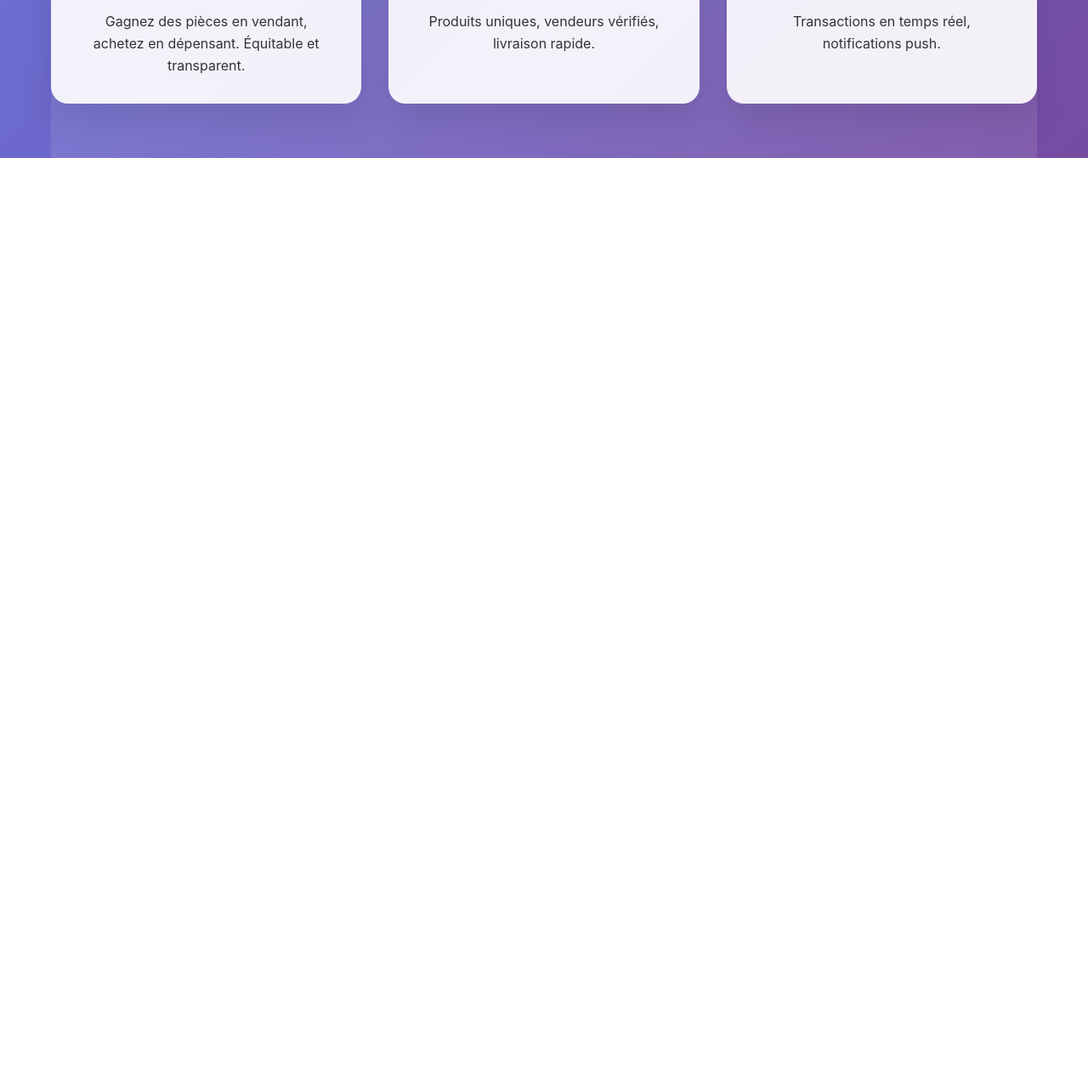
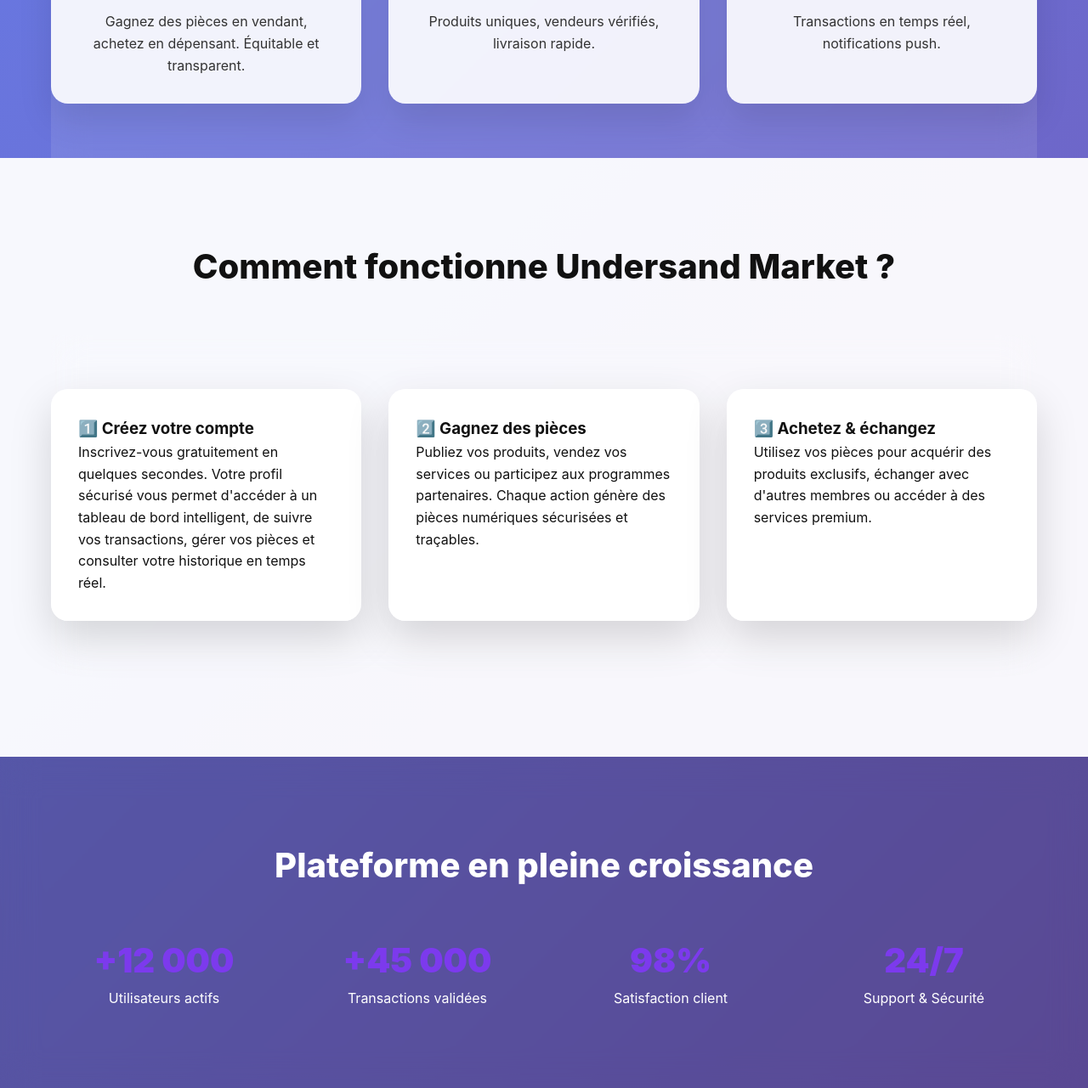
Before and after one commit to amateurdefantaisie/undersand-market, a website: page index.html in a window 1280 px wide. Shown: the part 731-2012 px from the top of the page at 85% size. Before the commit the page ends 917 px from the top, so only its background shows below. Drawn offline with Linux system fonts and the light colour scheme.

Commit message:
Update index.html

```diff
--- a/index.html
+++ b/index.html
@@ -22,6 +22,67 @@
     .feature { text-align: center; padding: 2rem; background: rgba(255,255,255,0.9); border-radius: 20px; box-shadow: 0 20px 40px rgba(0,0,0,0.1); }
     .feature-icon { font-size: 4rem; margin-bottom: 1rem; }
     @media (max-width: 768px) { .container { padding: 0 16px; } }
+    /* =========================
+   PREMIUM SECTIONS
+========================= */
+
+.section {
+  padding: 6rem 0;
+}
+
+.section-dark {
+  background: rgba(0,0,0,0.2);
+  backdrop-filter: blur(20px);
+}
+
+.section-light {
+  background: rgba(255,255,255,0.95);
+  color: #111;
+}
+
+.section-title {
+  text-align: center;
+  font-size: 2.5rem;
+  font-weight: 800;
+  margin-bottom: 3rem;
+}
+
+.card-premium {
+  background: rgba(255,255,255,0.95);
+  padding: 2rem;
+  border-radius: 20px;
+  box-shadow: 0 20px 50px rgba(0,0,0,0.15);
+  transition: .4s;
+}
+
+.card-premium:hover {
+  transform: translateY(-8px);
+  box-shadow: 0 30px 70px rgba(0,0,0,0.25);
+}
+
+.stats-grid {
+  display:grid;
+  grid-template-columns: repeat(auto-fit,minmax(200px,1fr));
+  gap:2rem;
+  text-align:center;
+}
+
+.stat-number {
+  font-size:2.5rem;
+  font-weight:900;
+  color:#7c3aed;
+}
+
+.faq-item {
+  margin-bottom:1.5rem;
+}
+
+.footer {
+  padding:4rem 0;
+  text-align:center;
+  background:rgba(0,0,0,0.4);
+  color:white;
+}
   </style>
 </head>
 <body class="gradient-bg">
@@ -65,6 +126,121 @@
     </section>
   </div>
 
+<section class="section section-light">
+  <div class="container">
+    <h2 class="section-title">Comment fonctionne Undersand Market ?</h2>
+
+    <div class="features">
+      <div class="card-premium">
+        <h3>1️⃣ Créez votre compte</h3>
+        <p>
+          Inscrivez-vous gratuitement en quelques secondes. Votre profil sécurisé vous permet
+          d'accéder à un tableau de bord intelligent, de suivre vos transactions,
+          gérer vos pièces et consulter votre historique en temps réel.
+        </p>
+      </div>
+
+      <div class="card-premium">
+        <h3>2️⃣ Gagnez des pièces</h3>
+        <p>
+          Publiez vos produits, vendez vos services ou participez aux programmes partenaires.
+          Chaque action génère des pièces numériques sécurisées et traçables.
+        </p>
+      </div>
+
+      <div class="card-premium">
+        <h3>3️⃣ Achetez & échangez</h3>
+        <p>
+          Utilisez vos pièces pour acquérir des produits exclusifs,
+          échanger avec d'autres membres ou accéder à des services premium.
+        </p>
+      </div>
+    </div>
+  </div>
+</section>
+
+<section class="section section-dark">
+  <div class="container">
+    <h2 class="section-title" style="color:white;">Plateforme en pleine croissance</h2>
+
+    <div class="stats-grid">
+      <div>
+        <div class="stat-number">+12 000</div>
+        <p style="color:white;">Utilisateurs actifs</p>
+      </div>
+      <div>
+        <div class="stat-number">+45 000</div>
+        <p style="color:white;">Transactions validées</p>
+      </div>
+      <div>
+        <div class="stat-number">98%</div>
+        <p style="color:white;">Satisfaction client</p>
+      </div>
+      <div>
+        <div class="stat-number">24/7</div>
+        <p style="color:white;">Support & Sécurité</p>
+      </div>
+    </div>
+  </div>
+</section>
+
+<section class="section section-light">
+  <div class="container">
+    <h2 class="section-title">Sécurité & Transparence</h2>
+
+    <div class="card-premium">
+      <p>
+        Undersand Market repose sur une infrastructure sécurisée.
+        Toutes les transactions sont vérifiées, protégées et enregistrées.
+        Les comptes sont authentifiés, les vendeurs validés,
+        et les échanges surveillés en temps réel afin de garantir
+        un environnement fiable, équitable et transparent.
+      </p>
+    </div>
+  </div>
+</section>
+
+<section class="section section-light">
+  <div class="container">
+    <h2 class="section-title">Questions Fréquentes</h2>
+
+    <div class="faq-item">
+      <h4>Les pièces ont-elles une valeur réelle ?</h4>
+      <p>Oui. Elles représentent une valeur d’échange interne à la plateforme et peuvent être utilisées pour acquérir des biens et services.</p>
+    </div>
+
+    <div class="faq-item">
+      <h4>Comment devenir vendeur vérifié ?</h4>
+      <p>Vous devez compléter votre profil, fournir des informations authentiques et passer notre processus de validation.</p>
+    </div>
+
+    <div class="faq-item">
+      <h4>Les transactions sont-elles sécurisées ?</h4>
+      <p>Toutes les opérations passent par un système sécurisé avec authentification renforcée.</p>
+    </div>
+  </div>
+</section>
+
+<section class="section section-dark">
+  <div class="container" style="text-align:center;">
+    <h2 style="color:white;font-size:2.5rem;margin-bottom:2rem;">
+      Rejoignez l'économie intelligente dès aujourd'hui
+    </h2>
+
+    <a href="/register.html" class="btn btn-primary">
+      Commencer gratuitement
+    </a>
+  </div>
+</section>
+
+<footer class="footer">
+  <div class="container">
+    <h3>Undersand Market</h3>
+    <p>© 2026 Undersand. Tous droits réservés.</p>
+    <p>Marketplace intelligent • Transactions sécurisées • Innovation numérique</p>
+  </div>
+</footer>
+
   <script>
 window.addEventListener("message", async (event) => {
 
```
